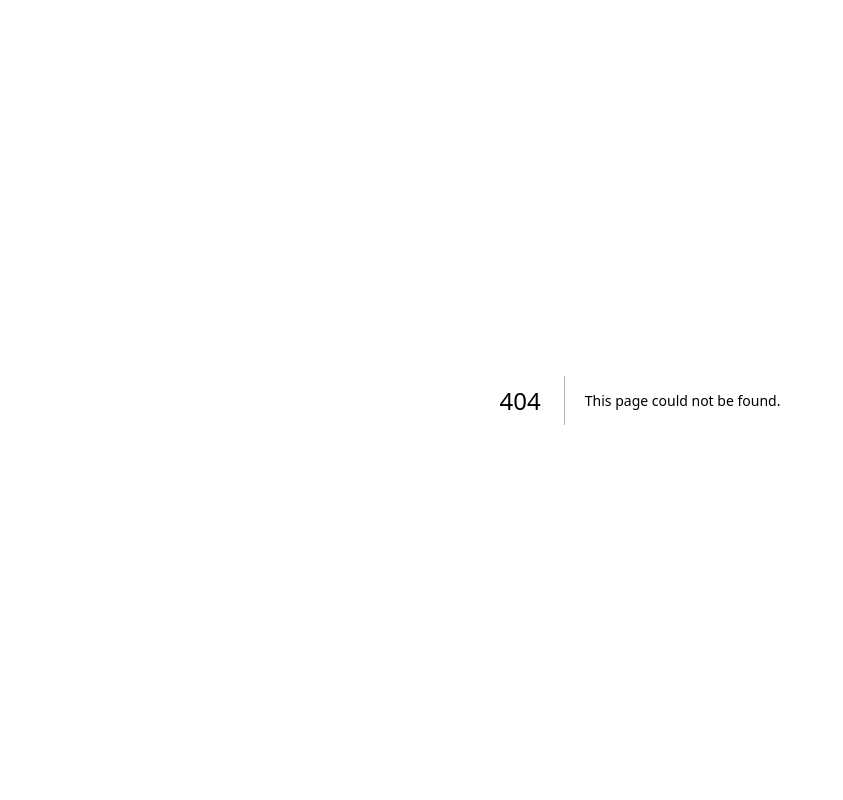
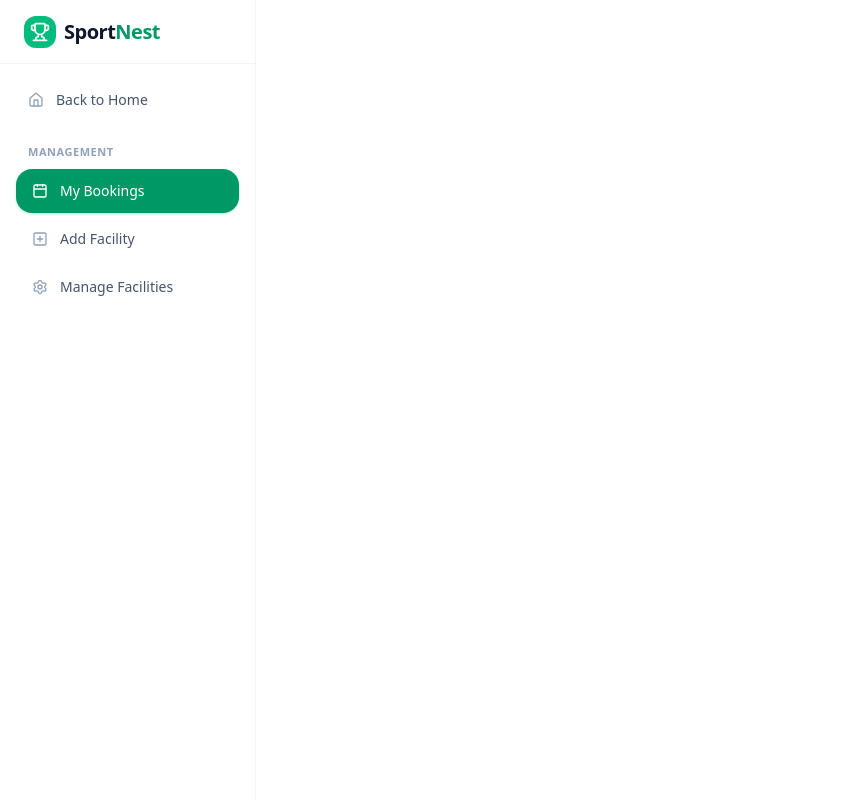
Before and after one commit to swarnabuilds/sport-nest, a Next.js app in the folder sport-nest-client/: page /dashboard/my-bookings in a window 1280 px wide. Before the commit this address had no page. Shown: the whole page, without its empty margins (0-843 px from the left). Built offline with nearby package versions, Linux system fonts and the light colour scheme.

Commit message:
layout design for dashboad and root folder and design sidebar for dashboad

```diff
--- /dev/null
+++ b/sport-nest-client/src/app/(dashboad)/dashboard/_components/Sidebar.tsx
@@ -0,0 +1,91 @@
+"use client";
+
+import Link from "next/link";
+import { usePathname } from "next/navigation";
+import { Trophy, Home, Calendar, PlusSquare, Settings } from "lucide-react";
+
+export default function Sidebar() {
+  const pathname = usePathname();
+
+  const menuItems = [
+    {
+      name: "My Bookings",
+      href: "/dashboard/my-bookings",
+      icon: Calendar,
+    },
+    {
+      name: "Add Facility",
+      href: "/dashboard/add-facility",
+      icon: PlusSquare,
+    },
+    {
+      name: "Manage Facilities",
+      href: "/dashboard/my-facilities",
+      icon: Settings,
+    },
+  ];
+
+  return (
+    <aside className="w-64 min-h-screen bg-white border-r border-slate-100 flex flex-col shrink-0">
+      {/* Top Brand Logo */}
+      <div className="h-16 flex items-center px-6 border-b border-slate-100">
+        <Link href="/" className="flex items-center gap-2">
+          <div className="bg-emerald-500 text-white p-1.5 rounded-xl flex items-center justify-center">
+            <Trophy className="w-5 h-5" />
+          </div>
+          <span className="font-bold text-xl text-slate-900 tracking-tight">
+            Sport<span className="text-emerald-600">Nest</span>
+          </span>
+        </Link>
+      </div>
+
+      {/* Navigation Content */}
+      <div className="p-4 space-y-6">
+        {/* Back to Home Link */}
+        <div>
+          <Link
+            href="/"
+            className="flex items-center gap-3 px-3 py-2.5 rounded-xl text-sm font-medium text-slate-600 hover:text-slate-900 hover:bg-slate-50 transition-colors"
+          >
+            <Home className="w-4 h-4 text-slate-400" />
+            <span>Back to Home</span>
+          </Link>
+        </div>
+
+        {/* Section Label */}
+        <div>
+          <h4 className="px-3 text-[11px] font-bold text-slate-400 uppercase tracking-wider mb-2">
+            Management
+          </h4>
+
+          {/* Navigation Links */}
+          <nav className="space-y-1">
+            {menuItems.map((item) => {
+              const Icon = item.icon;
+              const isActive = pathname === item.href;
+
+              return (
+                <Link
+                  key={item.name}
+                  href={item.href}
+                  className={`flex items-center gap-3 px-4 py-3 rounded-2xl text-sm font-medium transition-all ${
+                    isActive
+                      ? "bg-emerald-600 text-white shadow-sm shadow-emerald-500/20"
+                      : "text-slate-600 hover:text-slate-900 hover:bg-slate-50"
+                  }`}
+                >
+                  <Icon
+                    className={`w-4 h-4 ${
+                      isActive ? "text-white" : "text-slate-400"
+                    }`}
+                  />
+                  <span>{item.name}</span>
+                </Link>
+              );
+            })}
+          </nav>
+        </div>
+      </div>
+    </aside>
+  );
+}
--- /dev/null
+++ b/sport-nest-client/src/app/(dashboad)/dashboard/add-facility/page.tsx
@@ -0,0 +1,9 @@
+import React from 'react'
+
+export default function AddFacilityPage() {
+  return (
+    <div>
+
+    </div>
+  )
+}
--- /dev/null
+++ b/sport-nest-client/src/app/(dashboad)/dashboard/layout.tsx
@@ -0,0 +1,13 @@
+import React from "react";
+import Sidebar from "./_components/Sidebar";
+
+export default function Dashboardlayout({children} :{children: React.ReactElement}) {
+  return (
+    <div>
+      <Sidebar />
+      <div>
+        {children}
+        </div>
+    </div>
+  )
+}
--- /dev/null
+++ b/sport-nest-client/src/app/(dashboad)/dashboard/my-bookings/page.tsx
@@ -0,0 +1,9 @@
+import React from 'react'
+
+export default function MyBookingsPage() {
+  return (
+    <div>
+
+    </div>
+  )
+}
--- /dev/null
+++ b/sport-nest-client/src/app/(dashboad)/dashboard/my-facilities/page.tsx
@@ -0,0 +1,9 @@
+import React from 'react'
+
+export default function MyFacilitiesPage() {
+  return (
+    <div>
+
+    </div>
+  )
+}
--- /dev/null
+++ b/sport-nest-client/src/app/(root)/facilities/page.tsx
@@ -0,0 +1,9 @@
+import React from 'react'
+
+export default function FacilitiesPage() {
+  return (
+    <div>
+
+    </div>
+  )
+}
--- /dev/null
+++ b/sport-nest-client/src/app/(root)/layout.tsx
@@ -0,0 +1,12 @@
+import Footer from '@/components/Footer'
+import Navbar from '@/components/Navbar'
+
+export default function layout( {children} : {children: React.ReactElement}) {
+  return (
+    <div>
+        <Navbar />
+      {children}
+      <Footer />
+    </div>
+  )
+}
--- a/sport-nest-client/src/app/page.tsx
+++ b/sport-nest-client/src/app/(root)/page.tsx
@@ -1,23 +1,20 @@
-import Navbar from "../components/Navbar";
-import HeroBanner from "../components/HeroBanner";
+import HeroBanner from "../../components/HeroBanner";
 import PopularSports from "@/components/PopularSports";
 import FeaturedFacilities from "@/components/FeaturedFacilities";
 import WhyChooseUs from "@/components/WhyChooseUs";
 import Testimonials from "@/components/Testimonials";
 import CTASection from "@/components/CTASection";
-import Footer from "@/components/Footer";
 
 export default function Home() {
   return (
     <div>
-         <Navbar />
+
         <HeroBanner />
         <PopularSports />
         <FeaturedFacilities />
         <WhyChooseUs />
         <Testimonials />
         <CTASection />
-        <Footer />
     </div>
 
   );
--- a/sport-nest-client/src/app/layout.tsx
+++ b/sport-nest-client/src/app/layout.tsx
@@ -1,6 +1,7 @@
 import type { Metadata } from "next";
 import { Geist, Geist_Mono } from "next/font/google";
 import "./globals.css";
+
 
 const geistSans = Geist({
   variable: "--font-geist-sans",
@@ -23,7 +24,13 @@ export default function RootLayout({ children }: LayoutProps<"/">) {
       lang="en"
       className={`${geistSans.variable} ${geistMono.variable} h-full antialiased`}
     >
-      <body className="min-h-full flex flex-col">{children}</body>
+      <body className="min-h-full flex flex-col">
+
+        <main>
+          {children}
+        </main>
+
+        </body>
     </html>
   );
 }
--- a/sport-nest-client/src/components/HeroBnner.tsx
+++ /dev/null
@@ -1,93 +0,0 @@
-"use client";
-
-import { Button } from "@/components/ui/button";
-import { Trophy, ArrowRight, CheckCircle2 } from "lucide-react";
-
-export default function HeroBanner() {
-  return (
-    <section className="relative w-full bg-emerald-950 text-white overflow-hidden py-20 lg:py-28">
-      {/* Background Image with Dark Overlay */}
-      <div
-        className="absolute inset-0 z-0 bg-cover bg-center bg-no-repeat opacity-30"
-        style={{
-          backgroundImage: `url('https://images.unsplash.com/photo-1574629810360-7efbbe195018?auto=format&fit=crop&q=80&w=2000')`
-        }}
-      />
-
-      {/* Top Green Gradient Overlay */}
-      <div className="absolute inset-0 z-0 bg-gradient-to-b from-emerald-950/80 via-emerald-950/70 to-emerald-950/90" />
-
-      <div className="relative z-10 max-w-5xl mx-auto px-4 sm:px-6 lg:px-8 flex flex-col items-center text-center">
-
-        {/* Floating Side Badges */}
-        <div className="hidden lg:flex absolute left-8 top-1/4 items-center gap-2 bg-emerald-900/60 backdrop-blur-md border border-emerald-500/30 px-3 py-1.5 rounded-full text-xs text-emerald-200">
-          <span className="w-2 h-2 rounded-full bg-emerald-400 animate-pulse" />
-          500+ Active Facilities
-        </div>
-
-        <div className="hidden lg:flex absolute right-8 bottom-1/3 items-center gap-2 bg-emerald-900/60 backdrop-blur-md border border-emerald-500/30 px-3 py-1.5 rounded-full text-xs text-emerald-200">
-          <CheckCircle2 className="w-3.5 h-3.5 text-emerald-400" />
-          10,000+ Bookings Made
-        </div>
-
-        {/* Center Pill Badge */}
-        <div className="inline-flex items-center gap-2 bg-emerald-900/50 border border-emerald-500/40 rounded-full px-4 py-1.5 mb-8 text-emerald-300 text-xs sm:text-sm font-medium backdrop-blur-sm">
-          <Trophy className="w-4 h-4 text-amber-400" />
-          <span>#1 Sports Booking Platform</span>
-        </div>
-
-        {/* Main Heading */}
-        <h1 className="text-4xl sm:text-6xl lg:text-7xl font-extrabold tracking-tight max-w-4xl leading-[1.1] mb-6">
-          Book Your <br />
-          <span className="text-emerald-400">Perfect Court</span>
-        </h1>
-
-        {/* Subtitle */}
-        <p className="text-gray-300 text-sm sm:text-base lg:text-lg max-w-2xl font-normal leading-relaxed mb-10">
-          Discover and reserve premium sports facilities — football turfs,
-          badminton courts, swimming lanes, and more. Instant booking, zero hassle.
-        </p>
-
-        {/* CTA Buttons */}
-        <div className="flex flex-col sm:flex-row items-center gap-4 mb-16 w-full sm:w-auto">
-          <Button
-            size="lg"
-            className="w-full sm:w-auto bg-emerald-500 hover:bg-emerald-600 text-white font-semibold rounded-full px-8 py-6 text-base gap-2 shadow-lg shadow-emerald-500/20 transition-all"
-          >
-            Explore Facilities
-            <ArrowRight className="w-4 h-4" />
-          </Button>
-
-          <Button
-            size="lg"
-            variant="outline"
-            className="w-full sm:w-auto border-emerald-500/50 bg-emerald-900/30 hover:bg-emerald-900/50 text-white font-semibold rounded-full px-8 py-6 text-base backdrop-blur-sm transition-all"
-          >
-            Get Started Free
-          </Button>
-        </div>
-
-        {/* Bottom Statistics Section */}
-        <div className="grid grid-cols-2 md:grid-cols-4 gap-8 md:gap-16 pt-8 border-t border-emerald-800/40 w-full max-w-3xl">
-          <div className="flex flex-col items-center">
-            <span className="text-2xl sm:text-3xl font-bold text-white">500+</span>
-            <span className="text-xs sm:text-sm text-gray-400 mt-1">Facilities</span>
-          </div>
-          <div className="flex flex-col items-center">
-            <span className="text-2xl sm:text-3xl font-bold text-white">10K+</span>
-            <span className="text-xs sm:text-sm text-gray-400 mt-1">Bookings</span>
-          </div>
-          <div className="flex flex-col items-center">
-            <span className="text-2xl sm:text-3xl font-bold text-white">6</span>
-            <span className="text-xs sm:text-sm text-gray-400 mt-1">Sports</span>
-          </div>
-          <div className="flex flex-col items-center">
-            <span className="text-2xl sm:text-3xl font-bold text-white">4.9★</span>
-            <span className="text-xs sm:text-sm text-gray-400 mt-1">Rating</span>
-          </div>
-        </div>
-
-      </div>
-    </section>
-  );
-}
```
